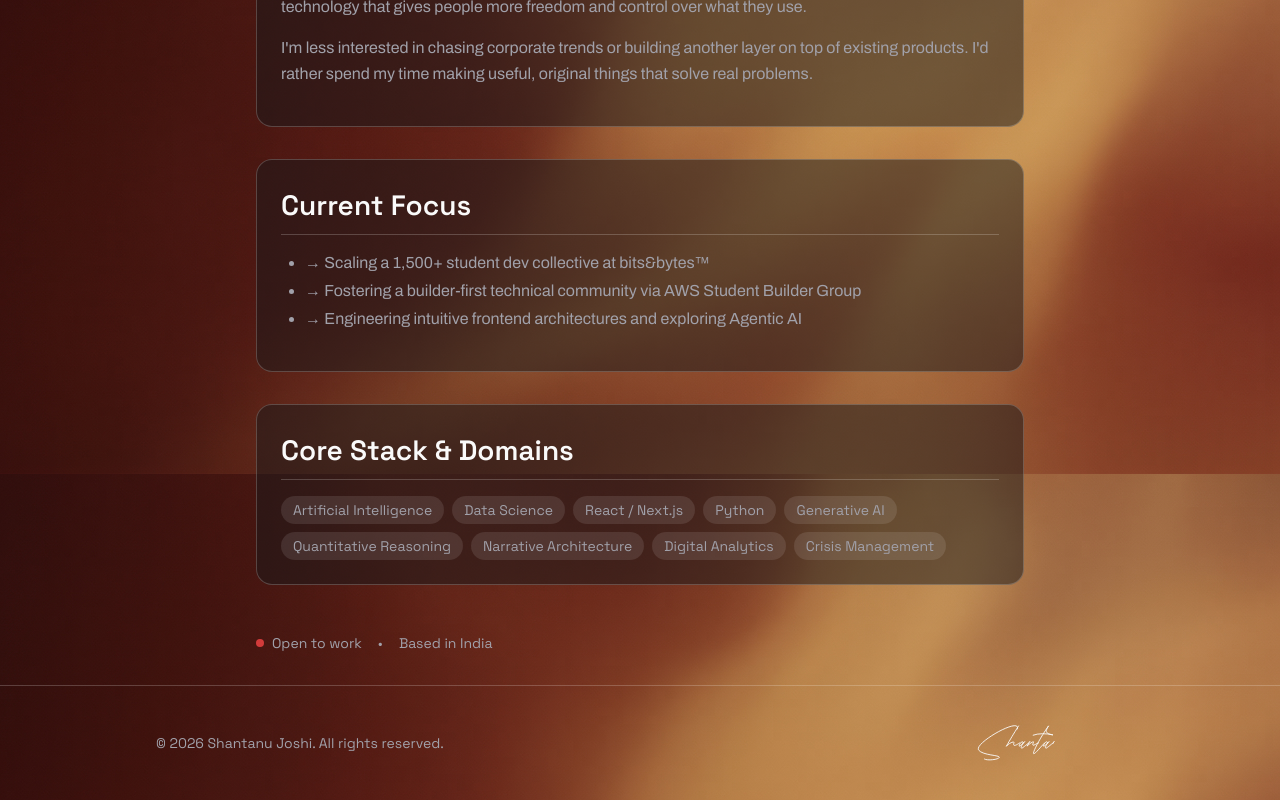
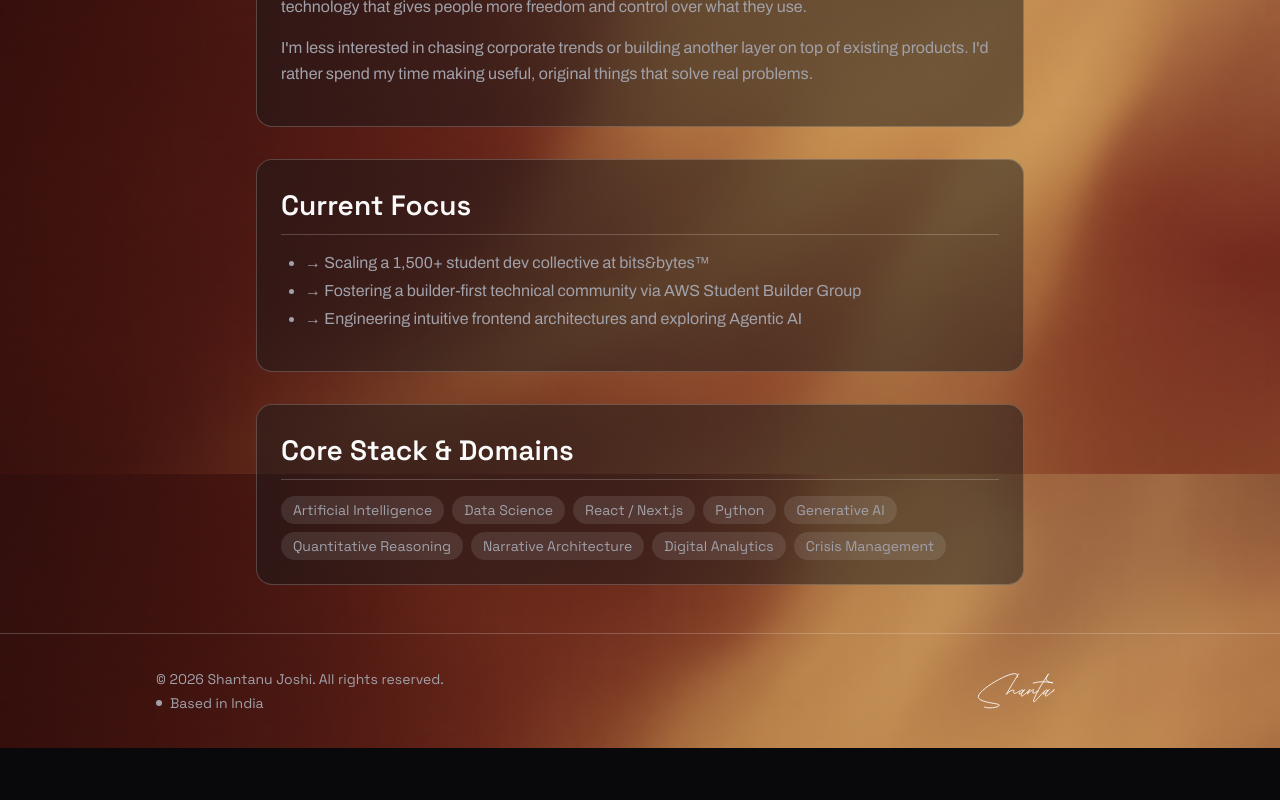
Before and after one commit to theshantanujoshi/joshiji, a Next.js app: page / in a window 1280 px wide. Shown: the part 326-1126 px from the top of the page. After the commit the page ends 1074 px from the top, so only its background shows below. Built offline with nearby package versions, Linux system fonts and the light colour scheme.

Commit message:
feat: remove open to work and relocate based in india to footer

```diff
--- a/src/app/page.tsx
+++ b/src/app/page.tsx
@@ -42,14 +42,6 @@ export default function Home() {
         </div>
       </div>
 
-      <div className="mt-12 flex items-center gap-4 text-sm font-['Space_Grotesk'] text-[var(--color-muted-foreground)]">
-        <span className="flex items-center gap-2">
-          <span className="w-2 h-2 rounded-full bg-[var(--color-accent)] animate-pulse"></span>
-          Open to work
-        </span>
-        <span>•</span>
-        <span>Based in India</span>
-      </div>
     </div>
   );
 }
--- a/src/components/Footer.tsx
+++ b/src/components/Footer.tsx
@@ -6,8 +6,12 @@ export function Footer() {
       <div className="max-w-[1000px] mx-auto px-[var(--spacing-md)] py-8 flex flex-col md:flex-row items-center justify-between gap-6 md:gap-0 text-sm text-[var(--color-muted-foreground)] font-['Space_Grotesk']">
 
         {/* Left: Copyright */}
-        <div className="flex justify-center md:justify-start order-2 md:order-1">
+        <div className="flex flex-col items-center md:items-start order-2 md:order-1 gap-1">
           <p>© {new Date().getFullYear()} Shantanu Joshi. All rights reserved.</p>
+          <p className="flex items-center gap-2">
+            <span className="w-1.5 h-1.5 rounded-full bg-[var(--color-muted-foreground)]"></span>
+            Based in India
+          </p>
         </div>
 
         {/* Right: Signature */}
```
